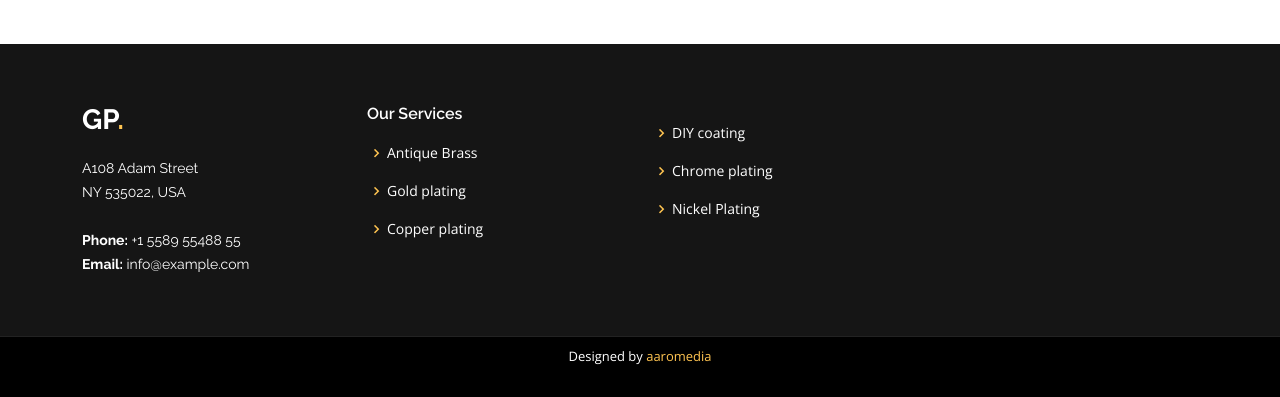
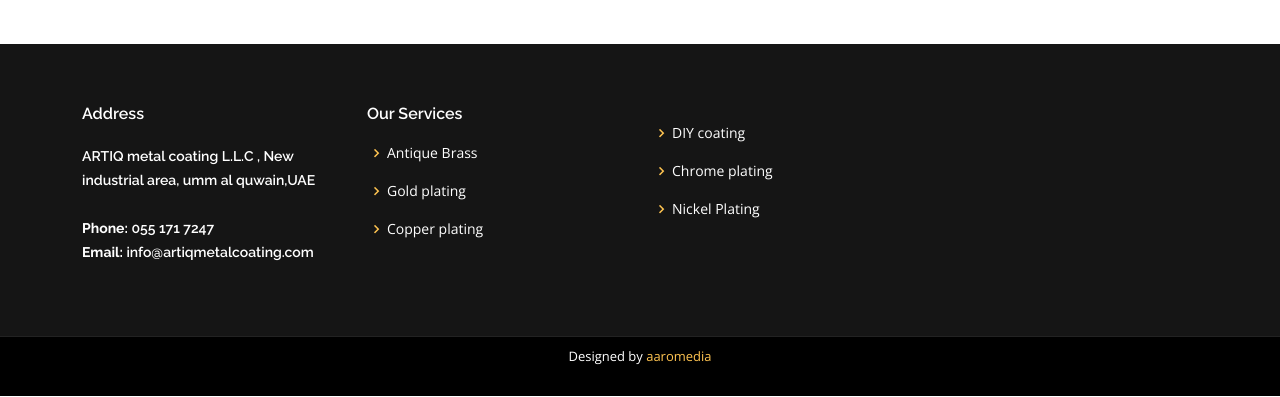
Before and after one commit to dhijinchandran/amc-llc, a plain HTML site: page index.html in a window 1280 px wide. Shown: the part 5066-5463 px from the top of the page. Drawn offline with nearby package versions, Linux system fonts and the light colour scheme.

Commit message:
all cahnges

```diff
--- a/index.html
+++ b/index.html
@@ -529,12 +529,11 @@
 
           <div class="col-lg-3 col-md-6">
             <div class="footer-info">
-              <h3>Gp<span>.</span></h3>
+              <h4>Address<h4>
               <p>
-                A108 Adam Street <br>
-                NY 535022, USA<br><br>
-                <strong>Phone:</strong> +1 5589 55488 55<br>
-                <strong>Email:</strong> info@example.com<br>
+                ARTIQ metal coating L.L.C , New industrial area, umm al quwain,UAE<br><br>
+                <strong>Phone:</strong> 055 171 7247<br>
+                <strong>Email:</strong> info@artiqmetalcoating.com<br>
               </p>
               <!-- <div class="social-links mt-3">
                 <a href="#" class="twitter"><i class="bx bxl-twitter"></i></a>
```
